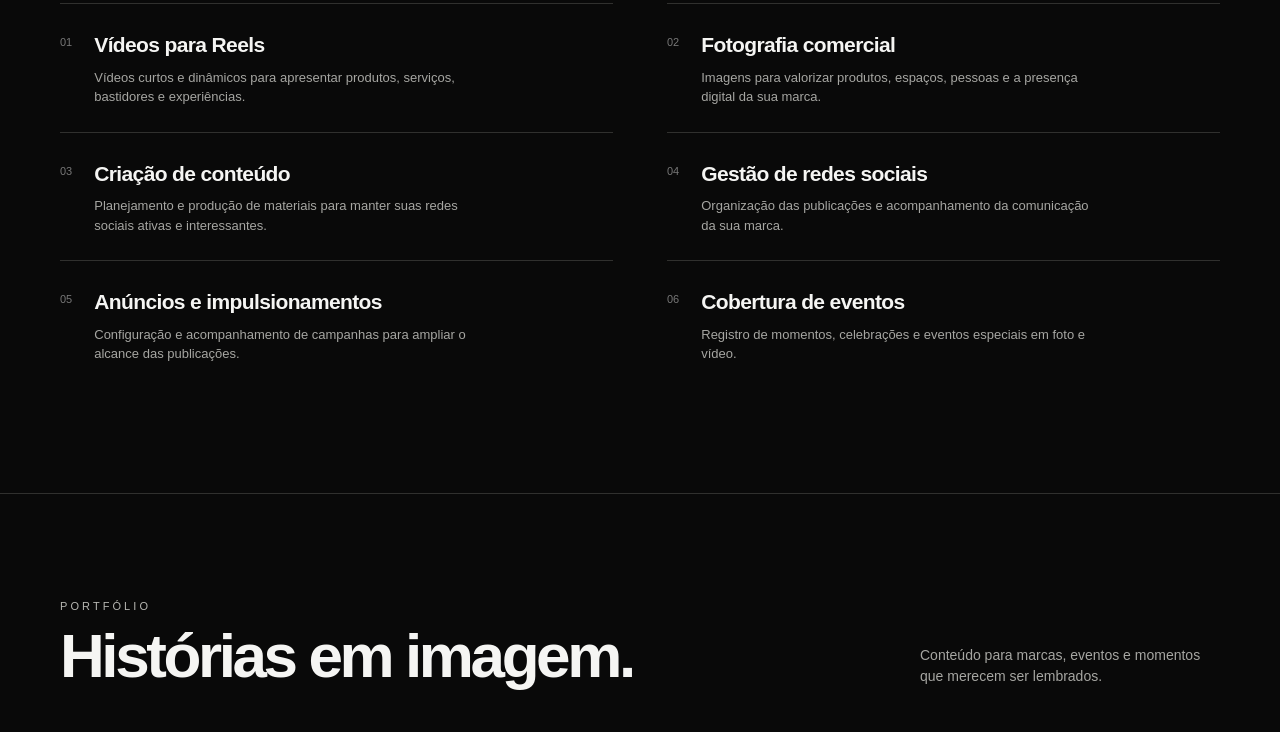
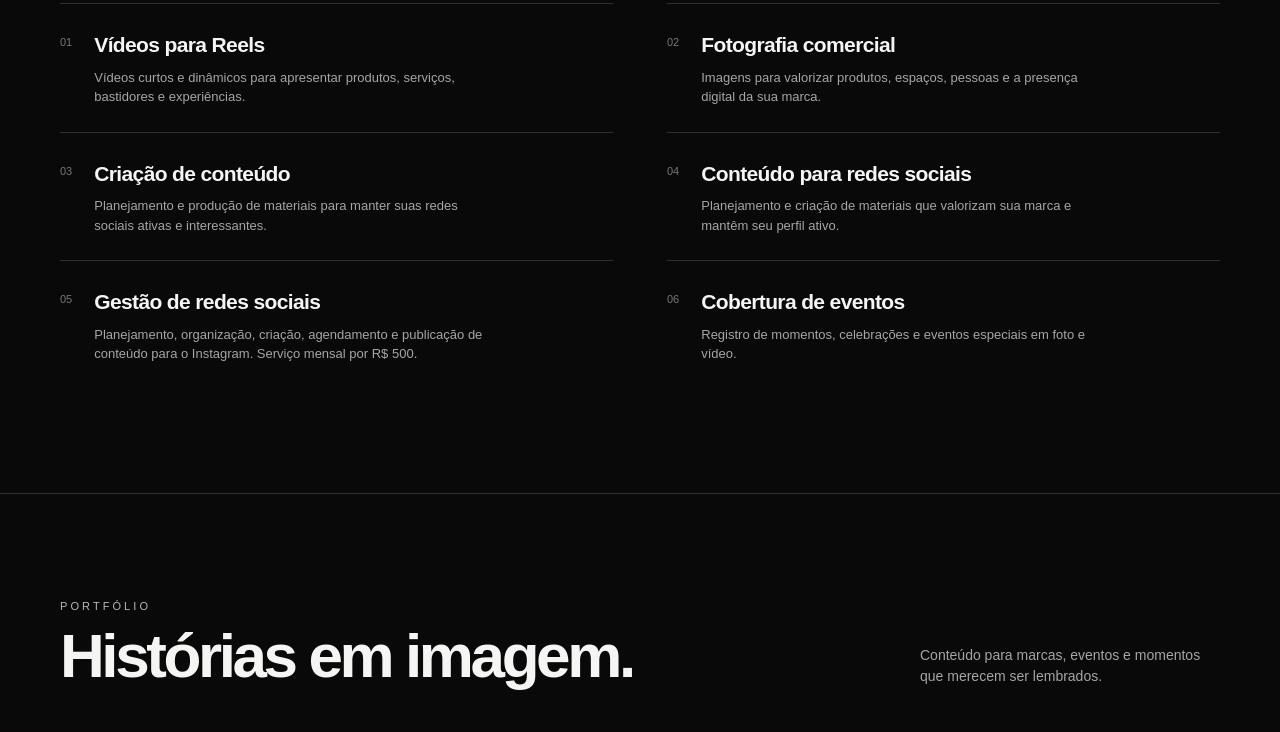
Before and after one commit to Douglas-vmaker/DG-videomaker-site-, a plain HTML site: page index.html in a window 1280 px wide. Shown: the part 1486-2218 px from the top of the page. Drawn offline with Linux system fonts and the light colour scheme.

Commit message:
Replace paid traffic with social media management

```diff
--- a/index.html
+++ b/index.html
@@ -169,8 +169,8 @@
           <article class="service"><span class="num">01</span><div><h3>Vídeos para Reels</h3><p>Vídeos curtos e dinâmicos para apresentar produtos, serviços, bastidores e experiências.</p></div></article>
           <article class="service"><span class="num">02</span><div><h3>Fotografia comercial</h3><p>Imagens para valorizar produtos, espaços, pessoas e a presença digital da sua marca.</p></div></article>
           <article class="service"><span class="num">03</span><div><h3>Criação de conteúdo</h3><p>Planejamento e produção de materiais para manter suas redes sociais ativas e interessantes.</p></div></article>
-          <article class="service"><span class="num">04</span><div><h3>Gestão de redes sociais</h3><p>Organização das publicações e acompanhamento da comunicação da sua marca.</p></div></article>
-          <article class="service"><span class="num">05</span><div><h3>Anúncios e impulsionamentos</h3><p>Configuração e acompanhamento de campanhas para ampliar o alcance das publicações.</p></div></article>
+          <article class="service"><span class="num">04</span><div><h3>Conteúdo para redes sociais</h3><p>Planejamento e criação de materiais que valorizam sua marca e mantêm seu perfil ativo.</p></div></article>
+          <article class="service"><span class="num">05</span><div><h3>Gestão de redes sociais</h3><p>Planejamento, organização, criação, agendamento e publicação de conteúdo para o Instagram. Serviço mensal por R$ 500.</p></div></article>
           <article class="service"><span class="num">06</span><div><h3>Cobertura de eventos</h3><p>Registro de momentos, celebrações e eventos especiais em foto e vídeo.</p></div></article>
         </div>
       </div>
```
